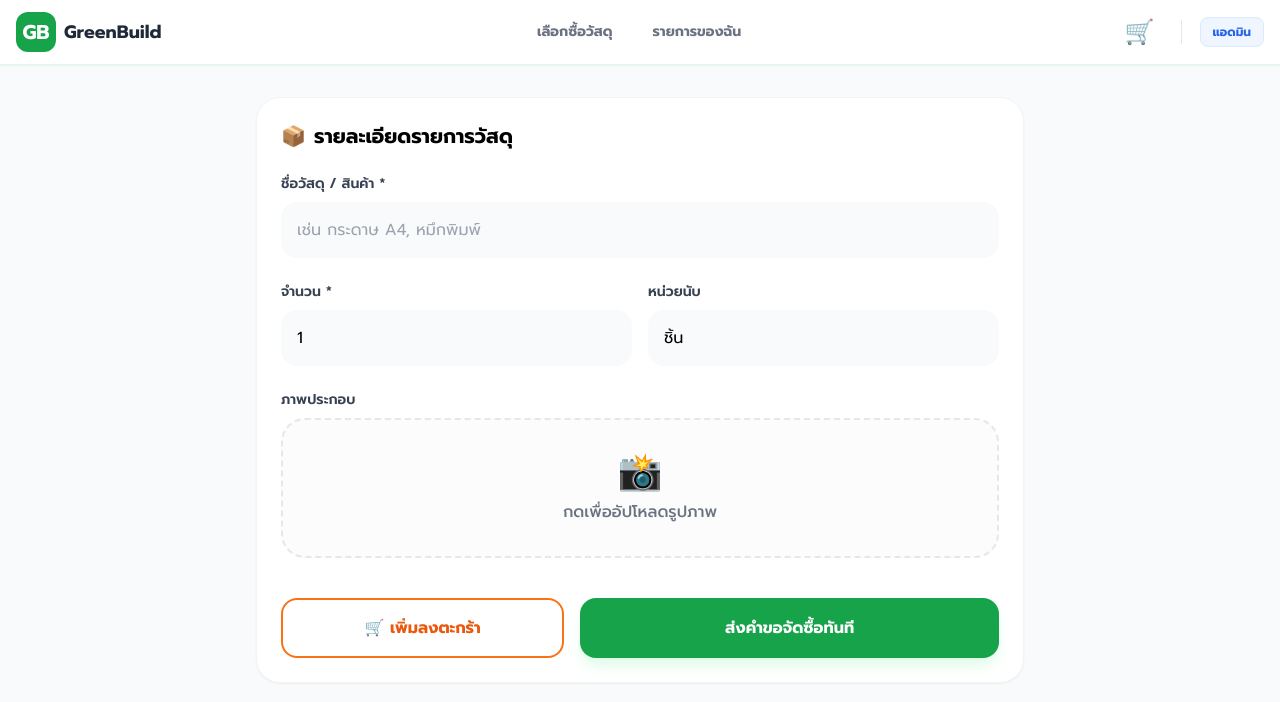
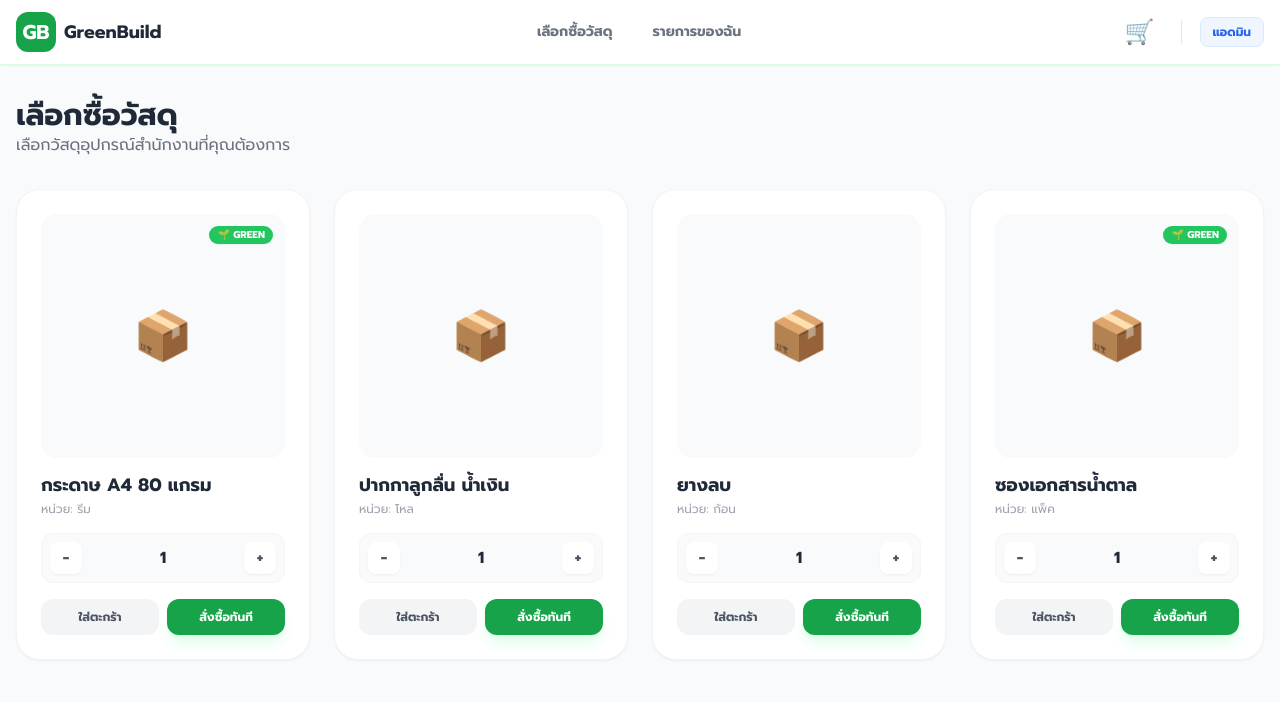
Before and after one commit to anuphat-bit/GreenBuild, a React (Vite) app: page / in a window 1280 px wide. Shown: the top 702 px of the page. Built offline with nearby package versions, Linux system fonts and the light colour scheme; no server answers.

Commit message:
Refactor ShopView to handle quantities and orders

```diff
--- a/components/ShopView.tsx
+++ b/components/ShopView.tsx
@@ -3,162 +3,98 @@ import { OrderItem, OrderStatus } from '../types';
 
 interface ShopViewProps {
   onAddToCart: (item: OrderItem) => void;
-  onCreateOrder: (orders: OrderItem[]) => void;
+  onCreateOrder: (item: OrderItem) => void;
 }
 
+// ข้อมูลวัสดุตัวอย่าง (คุณสามารถเพิ่มหรือแก้ไขรายการตรงนี้ได้)
+const AVAILABLE_PRODUCTS = [
+  { id: 'P1', name: 'กระดาษ A4 80 แกรม', unit: 'รีม', isGreen: true },
+  { id: 'P2', name: 'ปากกาลูกลื่น น้ำเงิน', unit: 'โหล', isGreen: false },
+  { id: 'P3', name: 'ยางลบ', unit: 'ก้อน', isGreen: false },
+  { id: 'P4', name: 'ซองเอกสารน้ำตาล', unit: 'แพ็ค', isGreen: true },
+];
+
 const ShopView: React.FC<ShopViewProps> = ({ onAddToCart, onCreateOrder }) => {
-  const [productName, setProductName] = useState('');
-  const [quantity, setQuantity] = useState<number>(1); // เพิ่ม state สำหรับจำนวน
-  const [unit, setUnit] = useState('ชิ้น');
-  const [imageFile, setImageFile] = useState<string | null>(null);
-  const [isUploading, setIsUploading] = useState(false);
+  const [quantities, setQuantities] = useState<{ [key: string]: number }>({});
 
-  const handleFileChange = (e: React.ChangeEvent<HTMLInputElement>) => {
-    const file = e.target.files?.[0];
-    if (file) {
-      const reader = new FileReader();
-      reader.onloadend = () => {
-        setImageFile(reader.result as string);
-      };
-      reader.readAsDataURL(file);
-    }
+  const handleQuantityChange = (id: string, value: number) => {
+    if (value < 1) return;
+    setQuantities(prev => ({ ...prev, [id]: value }));
   };
 
-  const handleSubmit = async (type: 'CART' | 'DIRECT') => {
-    if (!productName) {
-      alert("กรุณาระบุชื่อสินค้า");
-      return;
-    }
-
-    let uploadedImageUrl = "";
-    setIsUploading(true);
-
-    if (imageFile) {
-      try {
-        // ใช้โหมด no-cors เพื่อเลี่ยงปัญหาความปลอดภัยเบื้องต้น หรือตรวจสอบ Script URL อีกครั้ง
-        const response = await fetch('https://script.google.com/macros/s/AKfycby83_xi262iSGQUnadikpkj38iTwOLwvmePGxCLCirN8mwpneZZKXYG7fn3UVtcvQyh/exec', {
-          method: 'POST',
-          mode: 'no-cors', // เพิ่มโหมดนี้หากติดปัญหา CORS
-          headers: { 'Content-Type': 'text/plain' },
-          body: JSON.stringify({
-            image: imageFile,
-            fileName: `img_${Date.now()}.png`
-          })
-        });
-        // หมายเหตุ: เมื่อใช้ no-cors จะอ่าน response.json() ไม่ได้ แต่รูปจะเข้า Drive ปกติ
-        // หากต้องการ URL กลับมา ต้องตั้งค่าที่ Apps Script ให้รองรับ Options/CORS
-      } catch (error) {
-        console.error("Upload error:", error);
-      }
-    }
-
-    const newItem: OrderItem = {
-      id: `ORD-${Date.now()}`,
-      userName: localStorage.getItem('greenbuild_user_name') || 'ไม่ระบุชื่อ',
-      department: localStorage.getItem('greenbuild_department') || 'ไม่ระบุแผนก',
-      name: productName.trim(), // ตรวจสอบว่าใน types.ts ใช้ 'name' หรือ 'productName'
-      amount: Number(quantity), // ตรวจสอบว่าใน types.ts ใช้ 'amount' หรือ 'quantity'
-      unit: unit,
-      isGreen: true,
-      imageAttachment: uploadedImageUrl,
-      requestedAt: new Date().toISOString(),
-      status: OrderStatus.PENDING
+  const prepareOrderItem = (product: typeof AVAILABLE_PRODUCTS[0]): OrderItem => {
+    const amount = quantities[product.id] || 1;
+    return {
+      id: `ITEM-${Date.now()}-${product.id}`,
+      name: product.name,      // เปลี่ยนจาก productName เป็น name
+      amount: amount,          // เปลี่ยนจาก quantity เป็น amount
+      unit: product.unit,
+      isGreen: product.isGreen,
+      status: OrderStatus.PENDING,
+      userName: '',            // จะถูกเติมใน App.tsx
+      department: '',          // จะถูกเติมใน App.tsx
+      requestedAt: new Date().toISOString()
     };
-
-    if (type === 'CART') onAddToCart(newItem);
-    else onCreateOrder([newItem]);
-
-    setIsUploading(false);
-    setProductName('');
-    setQuantity(1);
-    setImageFile(null);
-    alert("บันทึกข้อมูลเรียบร้อย!");
   };
 
   return (
-    <div className="max-w-3xl mx-auto p-6 bg-white rounded-3xl shadow-sm border border-gray-100 animate-in fade-in duration-500">
-      <h2 className="text-xl font-bold mb-6 flex items-center gap-2">
-        <span>📦</span> รายละเอียดรายการวัสดุ
-      </h2>
+    <div className="space-y-8">
+      <div className="flex flex-col md:flex-row md:items-center justify-between gap-4">
+        <div>
+          <h1 className="text-3xl font-black text-gray-800">เลือกซื้อวัสดุ</h1>
+          <p className="text-gray-500">เลือกวัสดุอุปกรณ์สำนักงานที่คุณต้องการ</p>
+        </div>
+      </div>
 
-      <div className="space-y-6">
-        {/* ชื่อสินค้า */}
-        <div>
-          <label className="block text-sm font-semibold text-gray-700 mb-2">ชื่อวัสดุ / สินค้า *</label>
-          <input
-            type="text"
-            placeholder="เช่น กระดาษ A4, หมึกพิมพ์"
-            className="w-full p-4 bg-gray-50 rounded-2xl border-none focus:ring-2 focus:ring-green-500 transition-all"
-            value={productName}
-            onChange={(e) => setProductName(e.target.value)}
-          />
-        </div>
+      <div className="grid grid-cols-1 md:grid-cols-2 lg:grid-cols-4 gap-6">
+        {AVAILABLE_PRODUCTS.map((product) => (
+          <div key={product.id} className="bg-white rounded-3xl p-6 shadow-sm border border-gray-100 hover:shadow-xl transition-all duration-300 flex flex-col">
+            <div className="w-full aspect-square bg-gray-50 rounded-2xl mb-4 flex items-center justify-center text-5xl relative">
+              📦
+              {product.isGreen && (
+                <span className="absolute top-3 right-3 bg-green-500 text-white text-[10px] font-bold px-2 py-1 rounded-full shadow-sm">
+                  🌱 GREEN
+                </span>
+              )}
+            </div>
 
-        {/* จำนวน และ หน่วย */}
-        <div className="grid grid-cols-2 gap-4">
-          <div>
-            <label className="block text-sm font-semibold text-gray-700 mb-2">จำนวน *</label>
-            <input
-              type="number"
-              min="1"
-              className="w-full p-4 bg-gray-50 rounded-2xl border-none focus:ring-2 focus:ring-green-500 transition-all"
-              value={quantity}
-              onChange={(e) => setQuantity(Number(e.target.value))}
-            />
+            <h3 className="font-bold text-gray-800 text-lg mb-1 leading-tight">{product.name}</h3>
+            <p className="text-gray-400 text-xs mb-4">หน่วย: {product.unit}</p>
+
+            <div className="mt-auto space-y-4">
+              <div className="flex items-center justify-between bg-gray-50 p-2 rounded-xl border border-gray-100">
+                <button
+                  onClick={() => handleQuantityChange(product.id, (quantities[product.id] || 1) - 1)}
+                  className="w-8 h-8 flex items-center justify-center bg-white rounded-lg shadow-sm font-bold text-gray-600 hover:bg-gray-100"
+                >
+                  -
+                </button>
+                <span className="font-bold text-gray-800">{quantities[product.id] || 1}</span>
+                <button
+                  onClick={() => handleQuantityChange(product.id, (quantities[product.id] || 1) + 1)}
+                  className="w-8 h-8 flex items-center justify-center bg-white rounded-lg shadow-sm font-bold text-gray-600 hover:bg-gray-100"
+                >
+                  +
+                </button>
+              </div>
+
+              <div className="grid grid-cols-2 gap-2">
+                <button
+                  onClick={() => onAddToCart(prepareOrderItem(product))}
+                  className="py-2.5 bg-gray-100 text-gray-600 rounded-xl font-bold text-xs hover:bg-gray-200 transition-colors"
+                >
+                  ใส่ตะกร้า
+                </button>
+                <button
+                  onClick={() => onCreateOrder(prepareOrderItem(product))}
+                  className="py-2.5 bg-green-600 text-white rounded-xl font-bold text-xs hover:bg-green-700 transition-colors shadow-lg shadow-green-100"
+                >
+                  สั่งซื้อทันที
+                </button>
+              </div>
+            </div>
           </div>
-          <div>
-            <label className="block text-sm font-semibold text-gray-700 mb-2">หน่วยนับ</label>
-            <input
-              type="text"
-              placeholder="รีม, กล่อง, ชิ้น"
-              className="w-full p-4 bg-gray-50 rounded-2xl border-none focus:ring-2 focus:ring-green-500 transition-all"
-              value={unit}
-              onChange={(e) => setUnit(e.target.value)}
-            />
-          </div>
-        </div>
-
-        {/* อัปโหลดรูปภาพ */}
-        <div>
-          <label className="block text-sm font-semibold text-gray-700 mb-2">ภาพประกอบ</label>
-          <div className="border-2 border-dashed border-gray-200 rounded-3xl p-8 text-center bg-gray-50/50 hover:bg-gray-50 transition-colors relative">
-            <input
-              type="file"
-              accept="image/*"
-              id="file-upload"
-              className="hidden"
-              onChange={handleFileChange}
-            />
-            <label htmlFor="file-upload" className="cursor-pointer">
-              <div className="text-4xl mb-2">📸</div>
-              <p className="text-gray-500 font-medium">{imageFile ? "เปลี่ยนรูปภาพ" : "กดเพื่ออัปโหลดรูปภาพ"}</p>
-              {imageFile && (
-                <div className="mt-4">
-                  <img src={imageFile} alt="preview" className="max-h-32 mx-auto rounded-lg shadow-md" />
-                  <p className="text-xs text-green-600 mt-2">✨ เตรียมพร้อมอัปโหลด</p>
-                </div>
-              )}
-            </label>
-          </div>
-        </div>
-
-        {/* ปุ่มกดยืนยัน */}
-        <div className="flex gap-4 pt-4">
-          <button
-            disabled={isUploading}
-            onClick={() => handleSubmit('CART')}
-            className="flex-1 py-4 border-2 border-orange-500 text-orange-600 rounded-2xl font-bold hover:bg-orange-50 transition-all active:scale-95 disabled:opacity-50"
-          >
-            🛒 เพิ่มลงตะกร้า
-          </button>
-          <button
-            disabled={isUploading}
-            onClick={() => handleSubmit('DIRECT')}
-            className="flex-[1.5] py-4 bg-green-600 text-white rounded-2xl font-bold shadow-lg shadow-green-100 hover:bg-green-700 transition-all active:scale-95 disabled:opacity-50"
-          >
-            {isUploading ? "กำลังประมวลผล..." : "ส่งคำขอจัดซื้อทันที"}
-          </button>
-        </div>
+        ))}
       </div>
     </div>
   );
```
